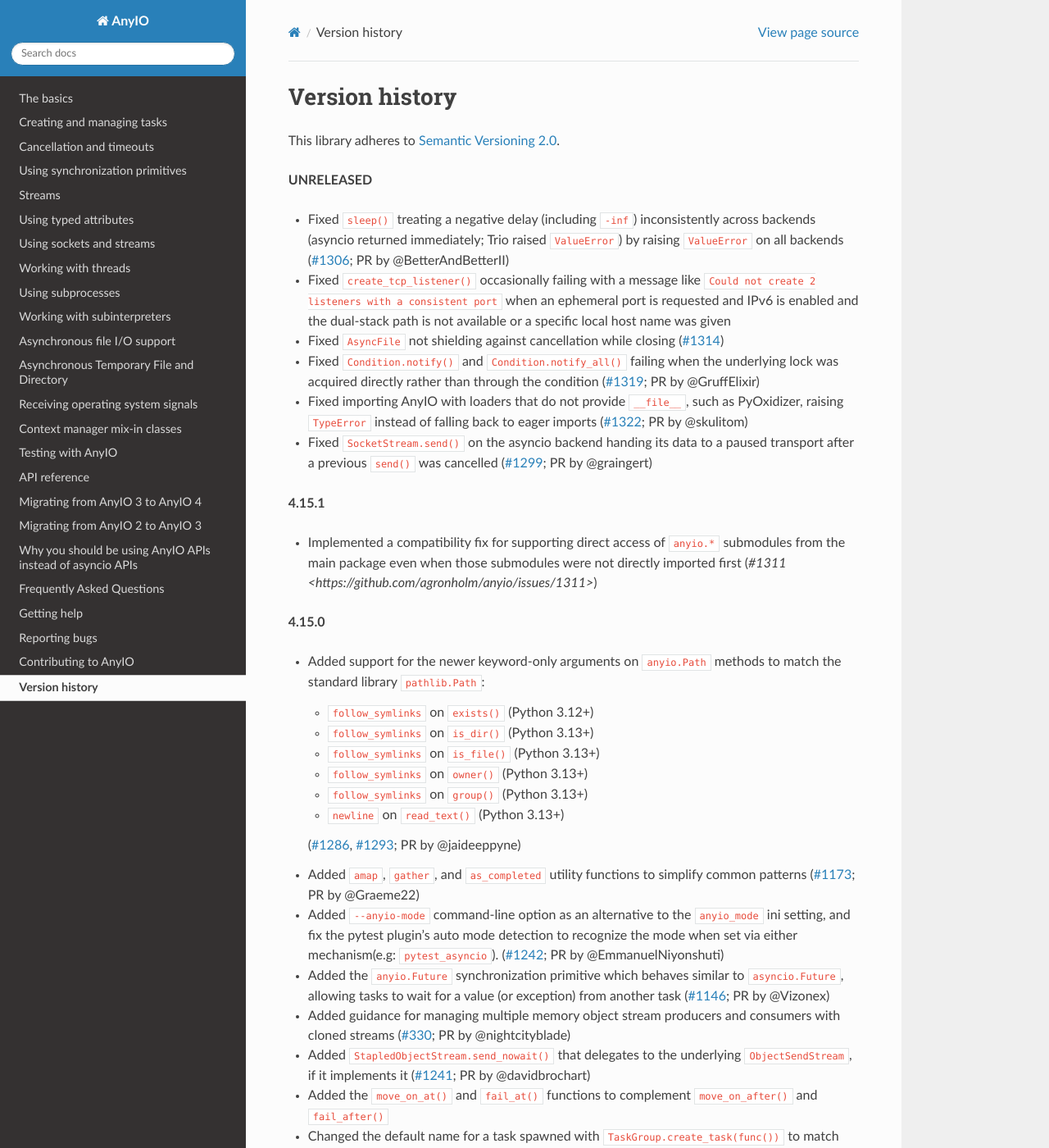
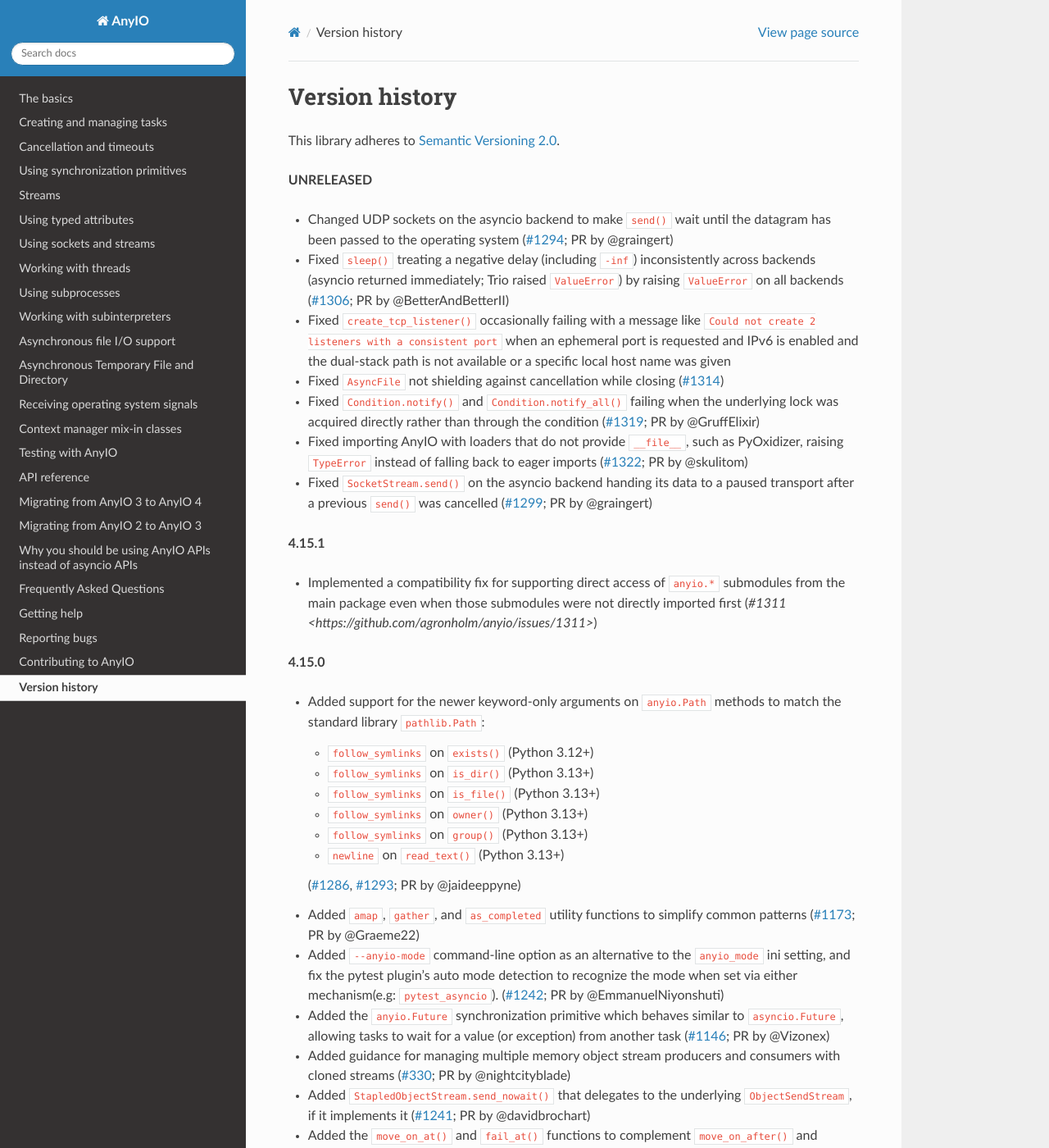
Before and after one commit to agronholm/anyio, a Sphinx documentation site: the page built from docs/versionhistory.rst, in a window 1280 px wide and 1400 px high. Shown: the whole window at 82% size. Built offline with Sphinx 7.4.7 and the Read the Docs theme 3.1.0, drawn with Linux system fonts in a browser that asks for light colours; the version number could not be read and is left out; some of the changed text lies outside the part shown.

Commit message:
Moved the changelog entry

```diff
--- a/docs/versionhistory.rst
+++ b/docs/versionhistory.rst
@@ -5,6 +5,9 @@
 
 **UNRELEASED**
 
+- Changed UDP sockets on the asyncio backend to make ``send()`` wait until the
+  datagram has been passed to the operating system
+  (`#1294 <https://github.com/agronholm/anyio/pull/1294>`_; PR by @graingert)
 - Fixed ``sleep()`` treating a negative delay (including ``-inf``) inconsistently
   across backends (asyncio returned immediately; Trio raised ``ValueError``) by
   raising ``ValueError`` on all backends
```
Also changed, not shown: other parts of docs/versionhistory.rst (+0 -3 lines).
